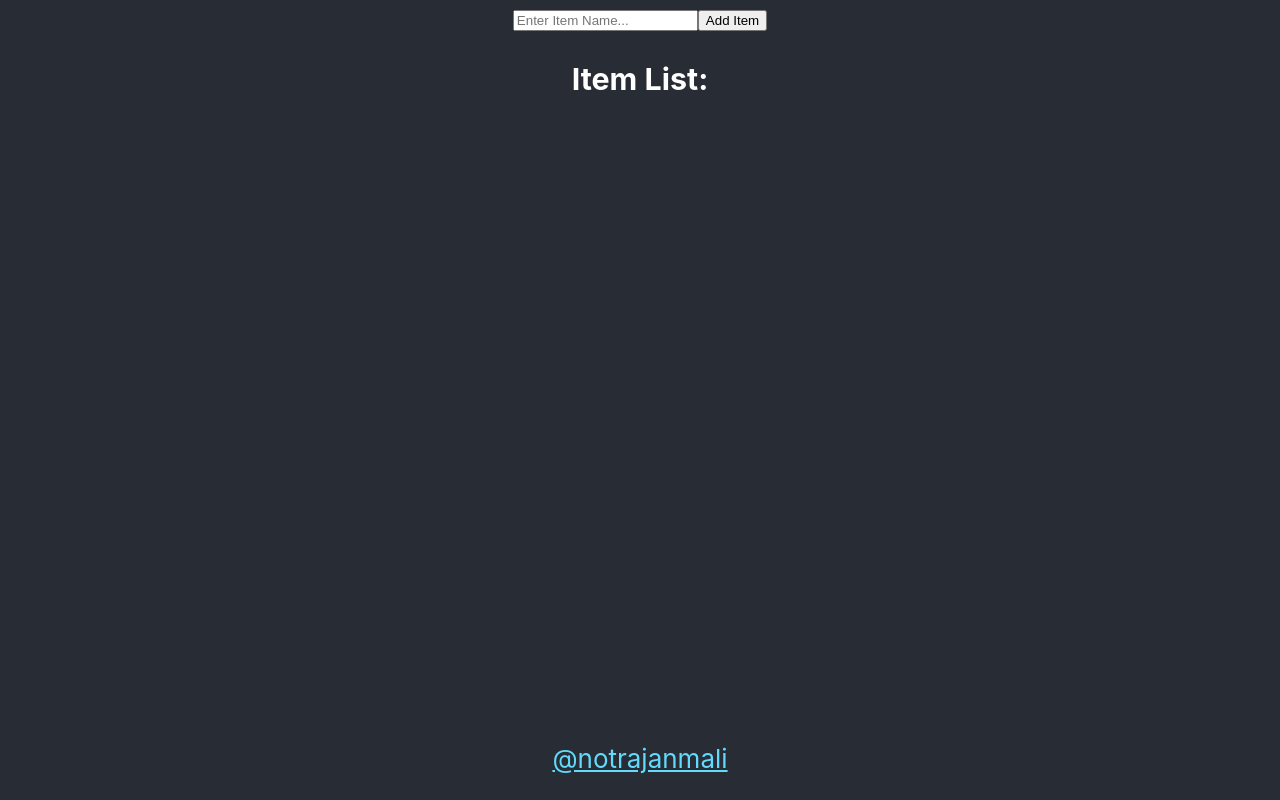
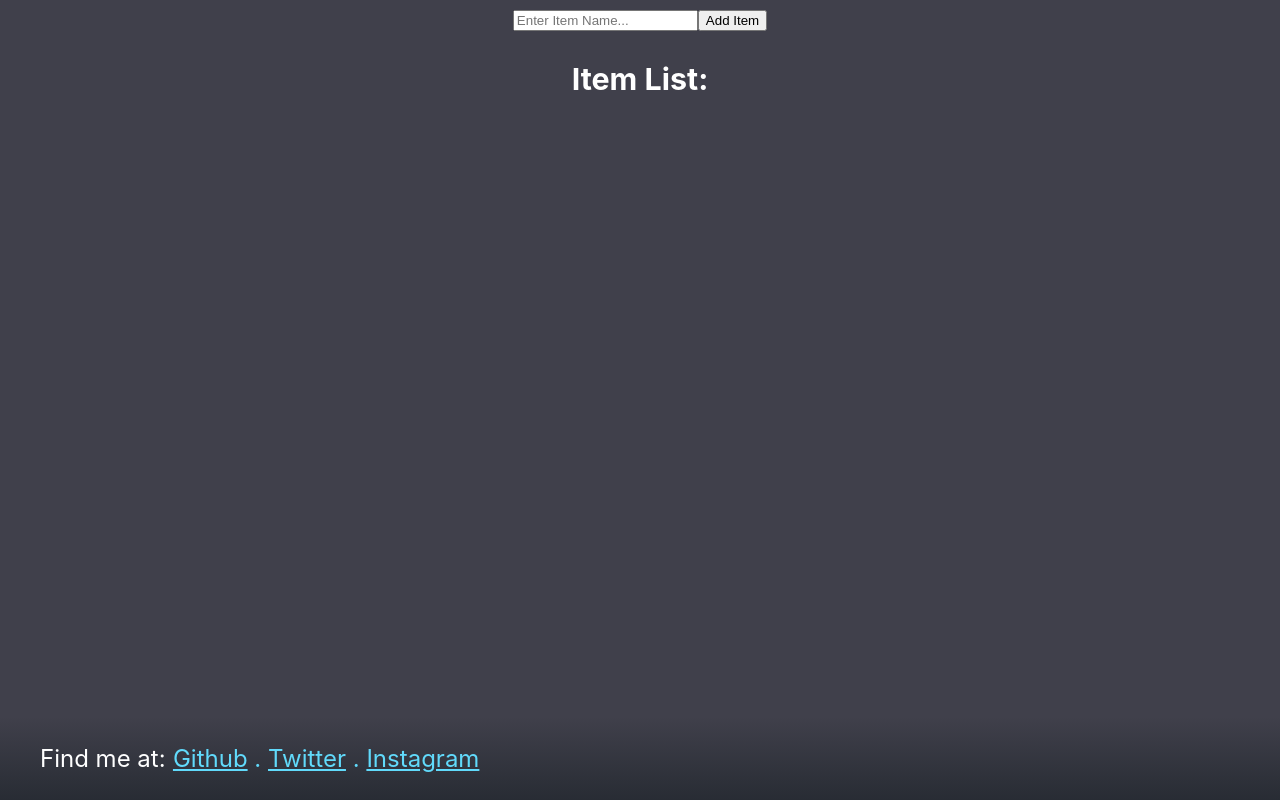
Before and after one commit to rajanmali/React-Hooks-Tutorial, a React (Create React App) app: page / in a window 1280 px wide. Built offline with nearby package versions, Linux system fonts and the light colour scheme.

Commit message:
changes to footer styling

```diff
--- a/src/App.css
+++ b/src/App.css
@@ -1,15 +1,35 @@
 .App {
   text-align: center;
-  background-color: #282c34;
+  background-color: #40404b;
   min-height: 100vh;
   display: flex;
   flex-direction: column;
-  align-items: center;
   font-size: calc(10px + 2vmin);
   color: white;
   margin: 0 auto;
 }
 
+.App-Footer {
+  position: absolute;
+  left: 0;
+  right: 0;
+  bottom: 0;
+  background-image: linear-gradient(to top, #282c34, #40404b);
+}
+
+.App-Footer > ul {
+  display: flex;
+  flex-flow: row nowrap;
+  align-items: center;
+}
+
+.App-Footer > ul > li {
+  list-style-type: none;
+  font-size: calc(8px + 2vmin);
+  color: #61dafb;
+}
+
 .App-link {
   color: #61dafb;
+  font-size: calc(8px + 2vmin);
 }
--- a/src/App.js
+++ b/src/App.js
@@ -1,24 +1,12 @@
 import "./App.css";
-// import ClassCounter from "./components/useState/ClassCounter";
 import UseStateArray from "./components/useState/UseStateArray";
+import Footer from "./components/Footer/Footer";
 
 function App() {
   return (
     <div className="App">
-      {/* <ClassCounter /> */}
       <UseStateArray />
-      <footer style={{ position: "fixed", bottom: "0" }}>
-        <p>
-          <a
-            href="https://github.com/rajanmali"
-            target="_blank"
-            rel="noreferrer"
-            className="App-link"
-          >
-            @notrajanmali
-          </a>
-        </p>
-      </footer>
+      <Footer />
     </div>
   );
 }
--- /dev/null
+++ b/src/components/Footer/Footer.js
@@ -0,0 +1,44 @@
+const Footer = () => {
+  return (
+    <footer className="App-Footer">
+      <ul>
+        <li style={{ color: "white" }}>Find me at:</li>
+        &nbsp;
+        <li>
+          <a
+            href="https://github.com/rajanmali"
+            target="_blank"
+            rel="noreferrer"
+            className="App-link"
+          >
+            Github
+          </a>
+          &nbsp;{"."}&nbsp;
+        </li>
+        <li>
+          <a
+            href="https://twitter.com/notrajanmali"
+            target="_blank"
+            rel="noreferrer"
+            className="App-link"
+          >
+            Twitter
+          </a>
+          &nbsp;{"."}&nbsp;
+        </li>
+        <li>
+          <a
+            href="https://instagram.com/notrajanmali"
+            target="_blank"
+            rel="noreferrer"
+            className="App-link"
+          >
+            Instagram
+          </a>
+        </li>
+      </ul>
+    </footer>
+  );
+};
+
+export default Footer;
```
